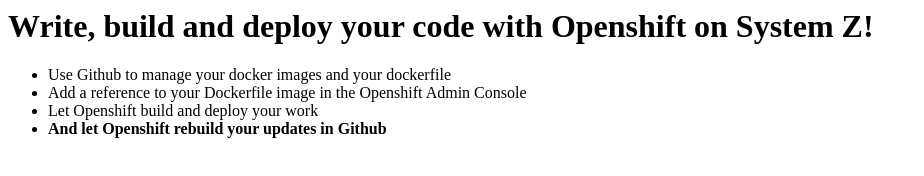
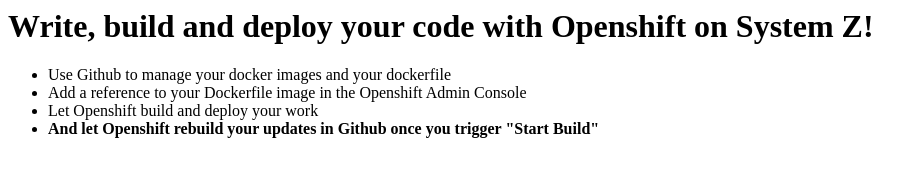
Before and after one commit to tstober/demo-app, a plain HTML site: page public-html/index.html in a window 1280 px wide. Shown: the whole page, without its empty margins (0-924 px from the left). Drawn offline with Linux system fonts and the light colour scheme.

Commit message:
Update index.html

```diff
--- a/public-html/index.html
+++ b/public-html/index.html
@@ -5,7 +5,7 @@
   <li>Use Github to manage your docker images and your dockerfile</li>
   <li>Add a reference to your Dockerfile image in the Openshift Admin Console</li>
   <li>Let Openshift build and deploy your work</li>
-  <li><b>And let Openshift rebuild your updates in Github</b></li>
+  <li><b>And let Openshift rebuild your updates in Github once you trigger "Start Build"</b></li>
 </ul>
   </body>
 
```
